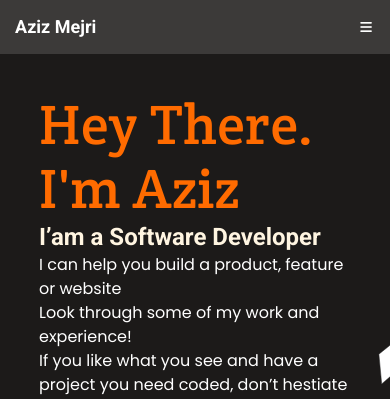
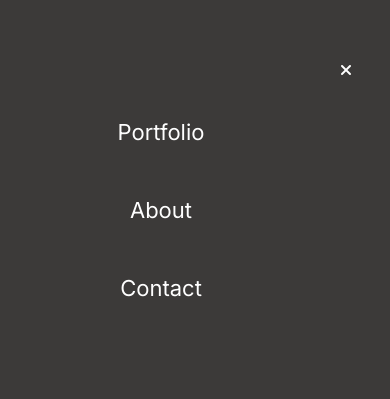
Before and after one commit to clintonjosephs/review-mobile-menu, a plain HTML site: page index.html in a window 390 px wide. Both pictures are taken after a click on the button 366 px from the left and 27 px from the top of the page. Shown: the top 399 px of the page. Drawn offline with Linux system fonts and the light colour scheme.

Commit message:
created mobile menu

```diff
--- a/css/main.css
+++ b/css/main.css
@@ -416,6 +416,53 @@ textarea {
     brightness(92%) contrast(82%);
 }
 
+/*** MENU OVERLAY ***/
+
+.menu-overlay {
+  display: block;
+  height: 100%;
+  width: 0;
+  position: fixed;
+  z-index: 100;
+  top: 0;
+  left: 0;
+  background: #3c3a39;
+  overflow-x: hidden;
+  transition: 0.5s;
+}
+
+.closeMenu {
+  height: 12px;
+  width: 12px;
+  border-radius: 0;
+  float: right;
+  margin-right: 38px;
+  margin-top: 62px;
+  color: white;
+}
+
+.menu-mobile {
+  list-style: none;
+  padding: 106px 96px 0 28px;
+  font-family: 'Poppins', sans-serif;
+  font-style: normal;
+  font-weight: 600;
+  font-size: 32px;
+  line-height: 44px;
+  color: white;
+}
+
+.menu-mobile > li {
+  padding-bottom: 30px;
+}
+
+.menu-mobile > li a {
+  color: white;
+  text-decoration: none;
+}
+
+/** MENU OVERLAY END ***/
+
 @media all and (min-width: 720px) {
   .top-social {
     flex-direction: column;
--- a/index.html
+++ b/index.html
@@ -4,6 +4,7 @@
     <meta charset="UTF-8" />
     <meta http-equiv="X-UA-Compatible" content="IE=edge" />
     <meta name="viewport" content="width=device-width, initial-scale=1.0" />
+    <link rel="stylesheet" href="https://maxcdn.bootstrapcdn.com/font-awesome/4.7.0/css/font-awesome.min.css">
     <link rel="stylesheet" href="./css/main.css" />
     <link rel="icon" href="./favicon.ico" />
     <title>Aziz Mejri - Portfolio</title>
@@ -11,7 +12,7 @@
   <body>
     <header>
       <h1 id="logo">Aziz Mejri</h1>
-      <button type="button" class="menu-bars">
+      <button type="button" class="menu-bars" id="mobile-menu-btn">
         <i class="fas fa-bars"></i>
       </button>
       <nav id="desktop-nav">
@@ -25,6 +26,16 @@
           </li>
         </ul>
       </nav>
+      <div class="menu-overlay" id="menu-overlay">
+        <a href="#" class="closeMenu" onclick="closeMobileMenu()">
+            <i class="fa fa-times" aria-hidden="true"></i>
+        </a>
+        <ul class="menu-mobile">
+            <li><a href="#projects">Portfolio</a></li>
+            <li><a href="#about-me">About</a></li>
+            <li><a href="#contact">Contact</a></li>
+        </ul>
+    </div>
     </header>
     <main>
       <div id="intro">
@@ -442,5 +453,6 @@
       src="https://kit.fontawesome.com/e966a3bd22.js"
       crossorigin="anonymous"
     ></script>
+    <script src="./js/portfolio.js"></script>
   </body>
 </html>
--- /dev/null
+++ b/js/portfolio.js
@@ -0,0 +1,27 @@
+/** Set up mobile menu start */
+
+const menuOverlay = document.querySelector("#menu-overlay");
+const mobileMenuButton = document.querySelector("#mobile-menu-btn");
+
+function mobileMenuToogle() {
+  alert('mobile menu toggle');
+  menuOverlay.style.width = "100%";
+}
+
+function closeMobileMenu() {
+  menuOverlay.style.width = "0";
+}
+
+mobileMenuButton.addEventListener("click", () => {
+  alert('i got here');
+  mobileMenuToogle();
+});
+
+const mobileMenuLinks = document.querySelectorAll(".menu-mobile li a");
+for (let i = 0; i < mobileMenuLinks.length; i += 1) {
+  mobileMenuLinks[i].addEventListener("click", () => {
+    closeMobileMenu();
+  });
+}
+
+/** Set up mobile menu finish */
```
